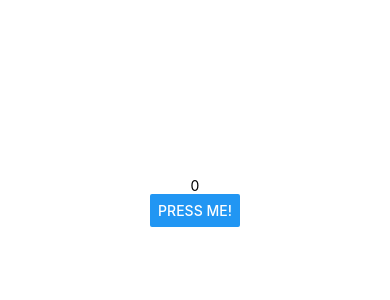
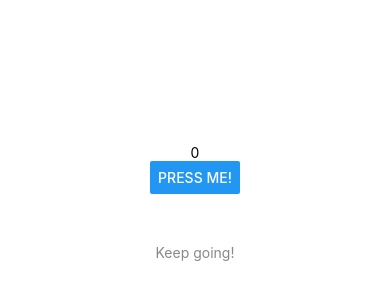
Before and after one commit to yjsoon/react-native-clicker, a React Native app: screen / in a window 390 px wide. Shown: the part 220-520 px from the top of the page. Built offline with nearby package versions, Linux system fonts and the light colour scheme.

Commit message:
Added encouraging text (but it's always there)

```diff
--- a/App.js
+++ b/App.js
@@ -5,10 +5,15 @@ import { StyleSheet, Text, View, Button } from "react-native";
 export default function App() {
   const [count, setCount] = useState(0);
 
+  function increment() {
+    setCount(count + 1);
+  }
+
   return (
     <View style={styles.container}>
       <Text>{count}</Text>
-      <Button title="Press me!"></Button>
+      <Button title="Press me!" onPress={increment}></Button>
+      <Text style={styles.encouragingText}>Keep going!</Text>
       <StatusBar style="auto" />
     </View>
   );
@@ -21,4 +26,8 @@ const styles = StyleSheet.create({
     alignItems: "center",
     justifyContent: "center",
   },
+  encouragingText: {
+    marginTop: 50,
+    color: "#888",
+  },
 });
```
